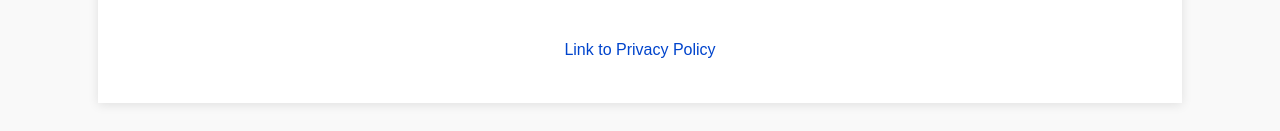
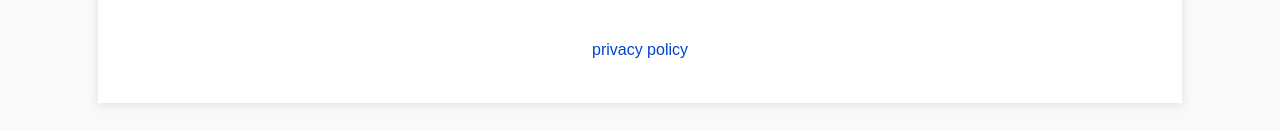
Before and after one commit to Melafefon7Hamutz/Melafefon7Hamutz.github.io, a plain HTML site: page index.html in a window 1280 px wide. Shown: the part 1366-1497 px from the top of the page. Drawn offline with Linux system fonts and the light colour scheme.

Commit message:
Update index.html

```diff
--- a/index.html
+++ b/index.html
@@ -147,7 +147,7 @@
 			</p>
 
 			<div class="contact-info">
-				<p><a href="./privacy policy">Link to Privacy Policy</a></p>
+				<p><a href="./privacy policy">privacy policy</a></p>
 			</div>
 		</div>
 
```
